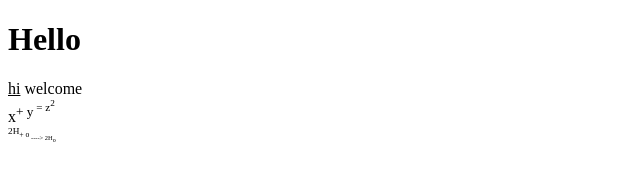
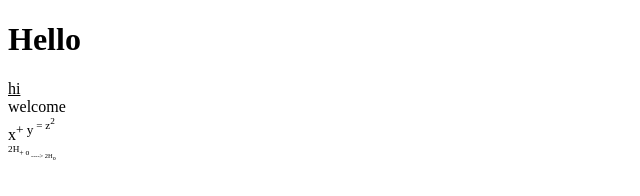
Before and after one commit to iamneo-production/ccaddebfacbeeecaadaeccdffeecabfeedab, a website: page public/index.html in a window 1280 px wide. Shown: the whole page, without its empty margins (0-640 px from the left). Drawn offline with Linux system fonts and the light colour scheme.

Commit message:
Backup Commit

```diff
--- a/public/index.html
+++ b/public/index.html
@@ -9,7 +9,7 @@
 </head>
 <body>
     <h1><b>Hello</b></h1>
-    <u>hi</u>
+    <u>hi</u><br>
     welcome<br>
     x<sup 2>+ y<sup 2> = z<sup 2>2 <br>
     2H<sub 2>+ o<sub 2> ----> 2H<sub 2>o <br>
```
